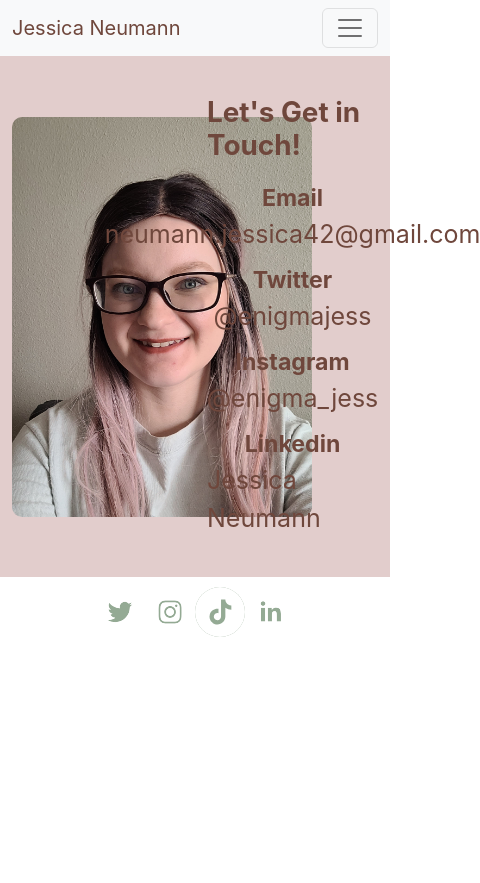
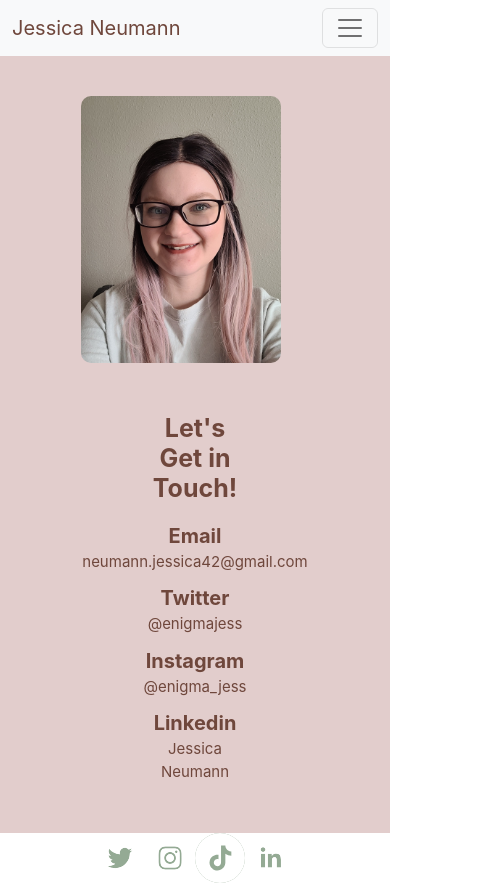
Before and after one commit to enigmajess/professional-portfolio, a React (Create React App) app: page /contact in a window 390 px wide. Shown: the whole page, 480 px wide, since content can reach past the window. Before the commit the page ends 844 px from the top, so only its background shows below. Built offline with nearby package versions, Linux system fonts and the light colour scheme.

Commit message:
adjusted media queries for a responsive site

```diff
--- a/src/App.css
+++ b/src/App.css
@@ -11,3 +11,20 @@
   max-height: 801px;
   margin: 0 auto;
 }
+
+
+
+@media (max-width: 660px){
+  .App section {
+    display: flex;
+    flex-direction: column;
+    margin: 0 auto;
+    justify-content: center;
+
+
+  }
+
+
+
+
+}
--- a/src/Highlights.css
+++ b/src/Highlights.css
@@ -51,3 +51,27 @@ h2 {
 .alice-carousel__prev-btn-item {
     color: #94AA94 !important;
 }
+
+@media (max-width: 990px) {
+    img{
+        max-width: 100%;
+      max-height: 500px;
+        border-radius: 10px;
+        display: block;
+        align-self: center;
+        margin: 0 auto;
+    }
+
+    .AliceCarousel {
+        display: flex;
+        display: block;
+    }
+
+    h2 {
+        font-size: 20px;
+    }
+
+    .aboutMe {
+        font-size: 20px;
+    }
+}
--- a/src/Pages/Blog.css
+++ b/src/Pages/Blog.css
@@ -8,3 +8,9 @@
     padding-top: 20px;
     padding-bottom: 20px;
 }
+
+@media (max-width:375px) {
+    .blog h1 {
+        font-size: 30px;
+    }
+}
--- a/src/Pages/Contact.css
+++ b/src/Pages/Contact.css
@@ -2,8 +2,9 @@
     color: #6F473C;
     margin: 0 auto;
 
+}
 
-}
+
 
 .contact a {
     text-decoration: none;
@@ -39,3 +40,52 @@
     margin-top: 40px;
     margin-bottom: 40px;
 }
+
+@media (max-width:766px) {
+    .profilePicContact {
+        max-width: 200px;
+        max-height: 300px;
+        border-radius: 10px;
+        margin: 0 auto;
+        margin-top: 40px;
+        margin-bottom: 10px;
+
+
+    }
+
+    .contact {
+        margin: 0 auto;
+        display: flex;
+
+        justify-content: center;
+        margin-bottom: 10px;
+    }
+
+
+    .row {
+            display: flex;
+            flex-direction: column;
+            text-align: center;
+          }
+
+
+    .contact a {
+        text-decoration: none;
+        font-size: 15px;
+        color: #6F473C;
+        line-height: 1.5;
+
+    }
+
+    .contact h1 {
+        font-weight: bold;
+        font-size: 25px;
+
+    }
+
+    .contact h3 {
+        line-height: 1.5;
+        font-weight: bold;
+        font-size: 20px;
+    }
+}
--- a/src/Pages/Home.css
+++ b/src/Pages/Home.css
@@ -7,11 +7,13 @@
 
   }
 
-  .container{
+  .Container{
     margin: 0 auto;
     display: flex;
+    flex-direction: row;
     align-items: center;
     margin-bottom: 10px;
+
   }
 
   p {
@@ -19,4 +21,41 @@
     line-height: 1.5;
     padding-left: 20px;
     padding-right: 20px;
+    padding-bottom: 15px;
   }
+
+  @media (max-width: 990px) {
+    .Container{
+      margin: 0 auto;
+      display: flex;
+      display: block;
+      flex-direction: column;
+
+
+    }
+    .row {
+      display: flex;
+      text-align: center;
+    }
+    .profilePic {
+      max-width: 100%;
+      max-height: 400px;
+      border-radius: 10px;
+      display: block;
+      display: flex;
+      margin: 0 auto;
+      margin-top: 30px;
+
+    }
+
+    p {
+      font-size: 15px;
+      line-height: 1.5;
+      margin: 0 auto;
+      display: flex;
+      display: block;
+
+    }
+
+
+  }
--- a/src/Pages/Home.js
+++ b/src/Pages/Home.js
@@ -14,11 +14,10 @@ export default function Home() {
         <div className="aboutMe d-flex flex-column align-items-center mb-3">
           <h3>About Me</h3>
           <p>
-            Hello! I'm Jess, nice to meet you! I'm an aspiring software developer
-            and a major simulation gameplay fan. My grimmsnallygaster account is
-            the best place to keep up with my gameplay content, and Enigma Jess
-            for everyday living. Subscribe to my mailing list to stay up to date
-            on my latest content.
+            Hello! I'm Jess, nice to meet you! I'm an aspiring software
+            developer. In my freetime, I enjoy baking, painting, and writing.
+            Subscribe to my mailing list to stay up to date on my latest
+            content.
           </p>
         </div>
       </div>
--- a/src/ProjectsCarousel.js
+++ b/src/ProjectsCarousel.js
@@ -39,7 +39,7 @@ function ProjectsCarousel() {
           </a>
         </div>
       </Carousel.Item>
-      <Carousel.Item interval={500}>
+      <Carousel.Item interval={800}>
         <img
           src={JsWeatherApp}
           className="JsWeatherApp d-block w-100 h-400"
@@ -69,7 +69,7 @@ function ProjectsCarousel() {
           </a>
         </div>
       </Carousel.Item>
-      <Carousel.Item interval={500}>
+      <Carousel.Item interval={800}>
         <img
           src={ReactDictionary}
           className="ReactDictionary d-block w-100 h-400"
--- a/src/Socials.js
+++ b/src/Socials.js
@@ -5,24 +5,27 @@ export default function Socials() {
   const socialsUrl = [
     { name: "Twitter", url: "https://twitter.com/enigmajess" },
     {
-      name: "instagram", url: "https://www.instagram.com/enigma_jess/?next=%2Fenigmajess%2F",
+      name: "instagram",
+      url: "https://www.instagram.com/enigma_jess/?next=%2Fenigmajess%2F",
     },
     { name: "tiktok", url: "https://www.tiktok.com/@jessicajones590?lang=en" },
-    { name: "linkedin", url: "https://www.linkedin.com/in/jessica-neumann-998305192/" },
+    {
+      name: "linkedin",
+      url: "https://www.linkedin.com/in/jessica-neumann-998305192/",
+    },
   ];
 
   let socialIcons = socialsUrl.map(function (icons, index) {
     return (
       <div key={index}>
-        <SocialIcon url={icons.url} fgColor= "#94AA94"bgColor="#FFFFFF" />
+        <SocialIcon url={icons.url} fgColor="#94AA94" bgColor="#FFFFFF" />
       </div>
     );
   });
 
-
   return (
     <div className="d-flex justify-content-center flex-row mb-3">
-        {socialIcons}
+      {socialIcons}
     </div>
-  )
+  );
 }
```
Also changed, not shown: src/ProjectsCarousel.css (line endings or trailing spaces).
